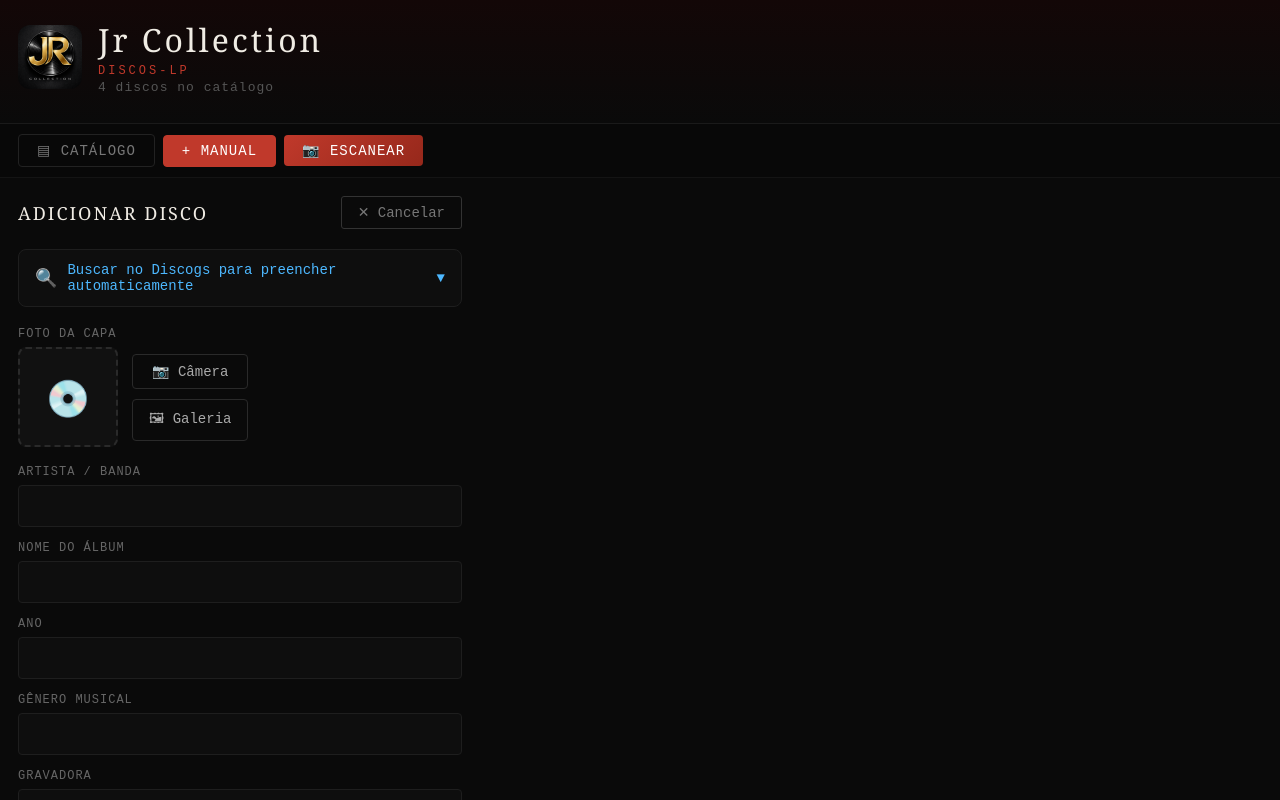
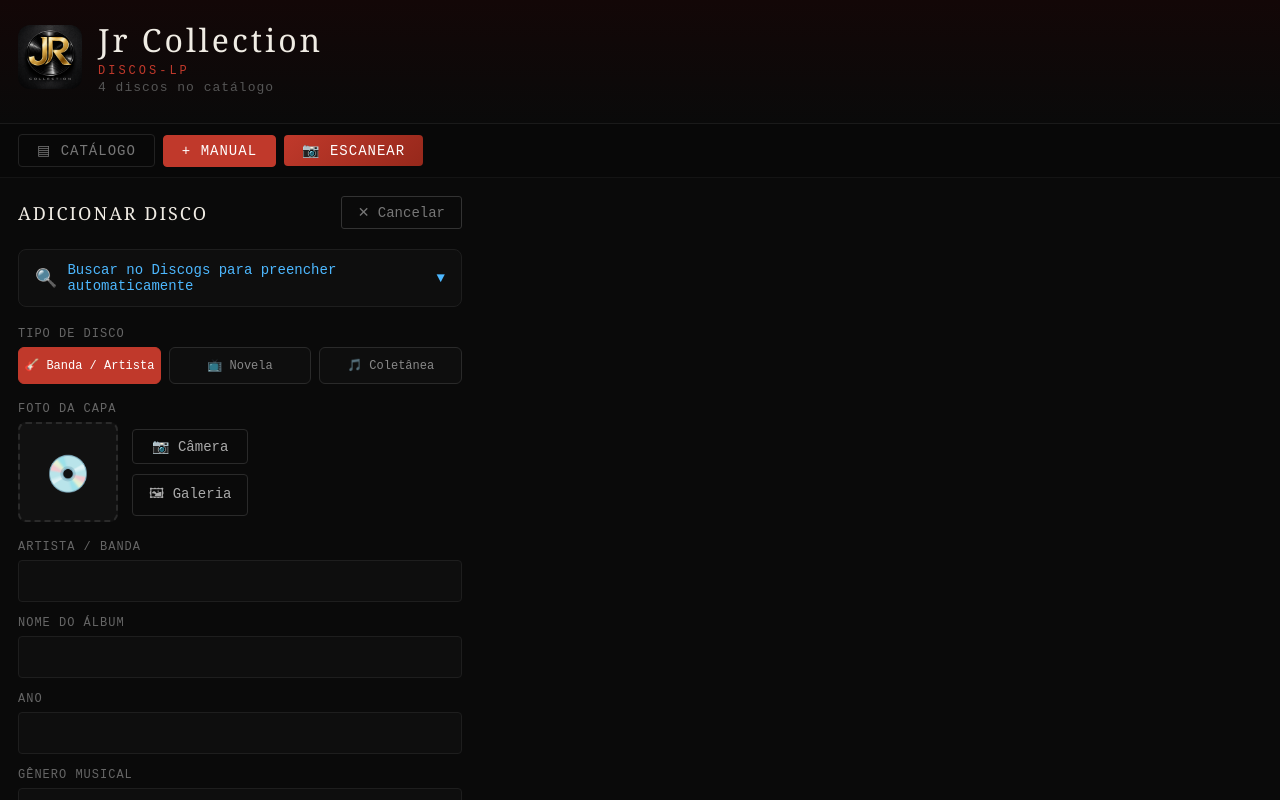
Before and after one commit to 21101976jr-lopes/jr-collection, a React (Create React App) app: page / in a window 1280 px wide. Both pictures are taken after typing "Sample", "Sample", "Sample" into the empty fields and a click on the button "+ MANUAL". Shown: the top 800 px of the page. Built offline with nearby package versions, Linux system fonts and the light colour scheme.

Commit message:
Update App.js

```diff
--- a/src/App.js
+++ b/src/App.js
@@ -5,10 +5,10 @@ const loadRecords = () => { try { const s = localStorage.getItem(STORAGE_KEY); r
 const saveRecords = (r) => { try { localStorage.setItem(STORAGE_KEY, JSON.stringify(r)); } catch {} };
 
 const DEMO_DATA = [
-  { id: 1, artist: "Pink Floyd", album: "The Wall - Disco 1", year: 1979, genre: "Rock Progressivo", label: "Harvest", washed: true, washedDate: "2024-10-15", scratches: false, coverPhoto: null, coverEmoji: "🎸", tracks: ["In the Flesh?","The Thin Ice","Another Brick in the Wall Pt.1","The Happiest Days","Another Brick in the Wall Pt.2","Mother","Goodbye Blue Sky","Empty Spaces","Young Lust","One of My Turns"] },
-  { id: 2, artist: "Pink Floyd", album: "The Wall - Disco 2", year: 1979, genre: "Rock Progressivo", label: "Harvest", washed: false, washedDate: "2023-03-01", scratches: false, coverPhoto: null, coverEmoji: "🎸", tracks: ["Don't Leave Me Now","Another Brick in the Wall Pt.3","Goodbye Cruel World","Hey You","Is There Anybody Out There?","Nobody Home","Vera","Bring the Boys Back Home","Comfortably Numb","The Show Must Go On","In the Flesh","Run Like Hell","Waiting for the Worms","Stop","The Trial","Outside the Wall"] },
-  { id: 3, artist: "Pink Floyd", album: "Dark Side of the Moon", year: 1973, genre: "Rock Progressivo", label: "Harvest", washed: false, washedDate: "2022-01-01", scratches: false, coverPhoto: null, coverEmoji: "🌑", tracks: ["Speak to Me","Breathe","On the Run","Time","The Great Gig in the Sky","Money","Us and Them","Brain Damage","Eclipse"] },
-  { id: 4, artist: "Vários Artistas", album: "Rock in Rio Vol. 1", year: 1985, genre: "Coletânea", label: "CBS", washed: true, washedDate: "2025-01-20", scratches: true, coverPhoto: null, coverEmoji: "🎪", tracks: ["Queen - Bohemian Rhapsody","AC/DC - Back in Black","Rod Stewart - Do Ya Think I'm Sexy","Ozzy Osbourne - Crazy Train","Iron Maiden - The Trooper"] },
+  { id: 1, tipo: "banda", artist: "Pink Floyd", album: "The Wall - Disco 1", year: 1979, genre: "Rock Progressivo", label: "Harvest", washed: true, washedDate: "2024-10-15", scratches: false, coverPhoto: null, coverEmoji: "🎸", tracks: ["In the Flesh?","The Thin Ice","Another Brick in the Wall Pt.1","The Happiest Days","Another Brick in the Wall Pt.2","Mother","Goodbye Blue Sky","Empty Spaces","Young Lust","One of My Turns"] },
+  { id: 2, tipo: "banda", artist: "Pink Floyd", album: "The Wall - Disco 2", year: 1979, genre: "Rock Progressivo", label: "Harvest", washed: false, washedDate: "2023-03-01", scratches: false, coverPhoto: null, coverEmoji: "🎸", tracks: ["Don't Leave Me Now","Another Brick in the Wall Pt.3","Goodbye Cruel World","Hey You","Is There Anybody Out There?","Nobody Home","Vera","Bring the Boys Back Home","Comfortably Numb","The Show Must Go On","In the Flesh","Run Like Hell","Waiting for the Worms","Stop","The Trial","Outside the Wall"] },
+  { id: 3, tipo: "banda", artist: "Pink Floyd", album: "Dark Side of the Moon", year: 1973, genre: "Rock Progressivo", label: "Harvest", washed: false, washedDate: "2022-01-01", scratches: false, coverPhoto: null, coverEmoji: "🌑", tracks: ["Speak to Me","Breathe","On the Run","Time","The Great Gig in the Sky","Money","Us and Them","Brain Damage","Eclipse"] },
+  { id: 4, tipo: "coletanea", artist: "Vários Artistas", album: "Rock in Rio Vol. 1", year: 1985, genre: "Coletânea", label: "CBS", washed: true, washedDate: "2025-01-20", scratches: true, coverPhoto: null, coverEmoji: "🎪", tracks: ["Queen - Bohemian Rhapsody","AC/DC - Back in Black","Rod Stewart - Do Ya Think I'm Sexy","Ozzy Osbourne - Crazy Train","Iron Maiden - The Trooper"] },
 ];
 
 const monthsAgo = (d) => (new Date() - new Date(d)) / (1000 * 60 * 60 * 24 * 30);
@@ -285,7 +285,7 @@ function ScanOverlay({ onClose, onDetected }) {
 }
 
 // ── Form fields helper ────────────────────────────────────────────────────
-const EMPTY_FORM = { artist: "", album: "", year: "", genre: "", label: "", washed: false, washedDate: new Date().toISOString().split("T")[0], scratches: false, tracks: "", coverPhoto: null, coverEmoji: "💿" };
+const EMPTY_FORM = { artist: "", album: "", year: "", genre: "", label: "", tipo: "banda", washed: false, washedDate: new Date().toISOString().split("T")[0], scratches: false, tracks: "", coverPhoto: null, coverEmoji: "💿" };
 
 const fStyle = { width: "100%", background: "#0e0e0e", border: "1px solid #1e1e1e", borderRadius: 4, padding: "11px 14px", color: "#f0ece4", fontSize: 16, fontFamily: "monospace", outline: "none", boxSizing: "border-box" };
 const lStyle = { display: "block", fontSize: 12, fontFamily: "monospace", color: "#666", letterSpacing: 1, marginBottom: 6, textTransform: "uppercase" };
@@ -394,6 +394,20 @@ function RecordForm({ initial, onSave, onCancel, title }) {
         )}
       </div>
 
+      {/* Tipo de disco */}
+      <div style={{ marginBottom: 18 }}>
+        <label style={lStyle}>Tipo de disco</label>
+        <div style={{ display:"flex", gap:8 }}>
+          {[["banda","🎸 Banda / Artista"],["novela","📺 Novela"],["coletanea","🎵 Coletânea"]].map(([val, lbl]) => (
+            <button key={val} type="button"
+              style={{ flex:1, background: form.tipo===val ? "#c0392b" : "#0e0e0e", border:`1px solid ${form.tipo===val?"#c0392b":"#2a2a2a"}`, color: form.tipo===val ? "#fff" : "#888", borderRadius:6, padding:"10px 4px", cursor:"pointer", fontSize:12, fontFamily:"monospace", textAlign:"center" }}
+              onClick={() => set("tipo", val)}>
+              {lbl}
+            </button>
+          ))}
+        </div>
+      </div>
+
       <div style={{ marginBottom: 18 }}>
         <label style={lStyle}>Foto da capa</label>
         <PhotoPicker value={form.coverPhoto} onChange={v => set("coverPhoto", v)} />
@@ -477,6 +491,7 @@ export default function App() {
     const q  = query.toLowerCase().trim();
     const fa = filterArtist.toLowerCase().trim();
     const ft = filterTrack.toLowerCase().trim();
+    const tipoOrder = { banda: 0, novela: 1, coletanea: 2 };
     return records.filter(r => {
       // 1) Cantor/Banda filter: disc artist OR album name OR inside track list
       if (fa) {
@@ -497,6 +512,13 @@ export default function App() {
         r.label?.toLowerCase().includes(q) ||
         r.tracks.some(t => t.toLowerCase().includes(q))
       );
+    }).sort((a, b) => {
+      const ta = tipoOrder[a.tipo||"banda"] ?? 0;
+      const tb = tipoOrder[b.tipo||"banda"] ?? 0;
+      if (ta !== tb) return ta - tb;
+      const artistCmp = (a.artist||"").localeCompare(b.artist||"", "pt-BR", {sensitivity:"base"});
+      if (artistCmp !== 0) return artistCmp;
+      return (a.album||"").localeCompare(b.album||"", "pt-BR", {sensitivity:"base"});
     });
   }, [query, records, filterArtist, filterTrack]);
 
@@ -654,7 +676,11 @@ export default function App() {
                           : <div style={{ width:56, height:56, background:"#111", borderRadius:6, display:"flex", alignItems:"center", justifyContent:"center", fontSize:26, flexShrink:0 }}>{r.coverEmoji||"💿"}</div>
                         }
                         <div style={{ flex:1, minWidth:0 }}>
-                          <div style={{ fontSize:14, color:"#c0392b", fontFamily:"monospace", whiteSpace:"nowrap", overflow:"hidden", textOverflow:"ellipsis" }}>{r.artist}</div>
+                          <div style={{ display:"flex", alignItems:"center", gap:6 }}>
+                            <div style={{ fontSize:14, color:"#c0392b", fontFamily:"monospace", whiteSpace:"nowrap", overflow:"hidden", textOverflow:"ellipsis" }}>{r.artist}</div>
+                            {r.tipo==="novela" && <span style={{ fontSize:9, background:"#9b59b622", color:"#9b59b6", border:"1px solid #9b59b644", borderRadius:3, padding:"1px 5px", fontFamily:"monospace", flexShrink:0 }}>NOVELA</span>}
+                            {r.tipo==="coletanea" && <span style={{ fontSize:9, background:"#27ae6022", color:"#27ae60", border:"1px solid #27ae6044", borderRadius:3, padding:"1px 5px", fontFamily:"monospace", flexShrink:0 }}>COLET.</span>}
+                          </div>
                           <div style={{ fontSize:17, color:"#f0ece4", overflow:"hidden", textOverflow:"ellipsis", whiteSpace:"nowrap" }}>{r.album}</div>
                           <div style={{ fontSize:12, color:"#444", fontFamily:"monospace" }}>{r.year}</div>
                         </div>
```
